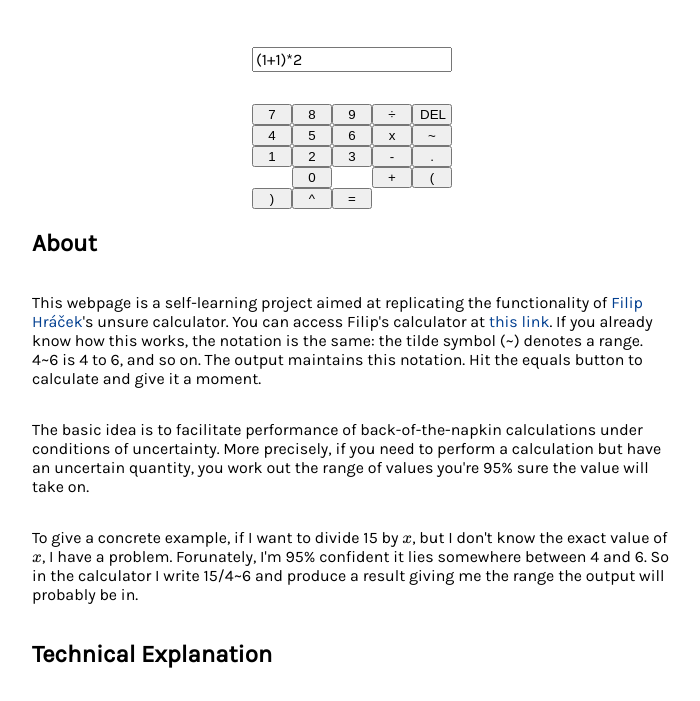
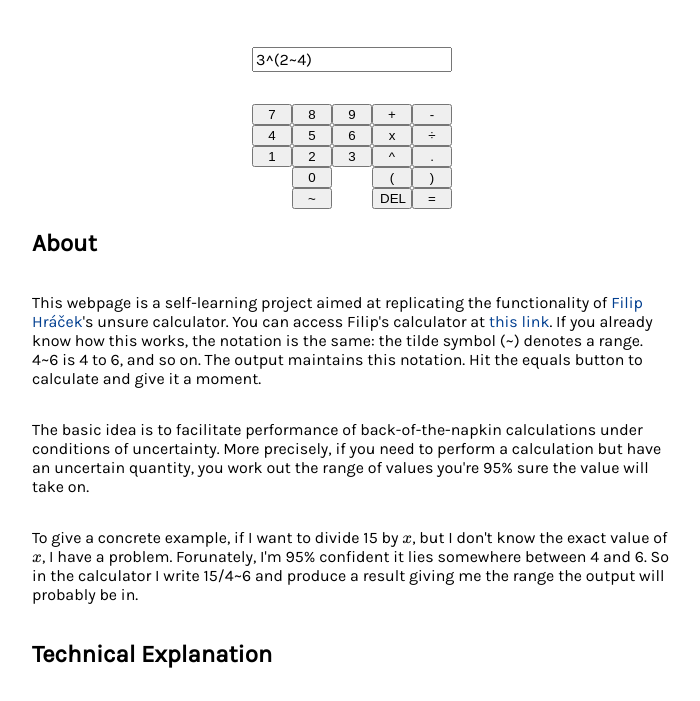
Before and after one commit to philswatton/monte-carlo-calculator, a plain HTML site: page index.html in a window 1280 px wide. Shown: the part 67-768 px from the top of the page, without its empty margins (288-988 px from the left). Drawn offline with nearby package versions, Linux system fonts and the light colour scheme.

Commit message:
moved buttons around

```diff
--- a/index.html
+++ b/index.html
@@ -37,31 +37,33 @@
             <a class="home center" href="https://philswatton.github.io/">Back to home</a>
 
             <form name="calculator" class="calculator center" id="calculator">
-                <input onKeyDown="limit()" value="(1+1)*2" name="formula" id="formula"><!--22--4.4~6+400-10~20*5-->
+                <input onKeyDown="limit()" value="3^(2~4)" name="formula" id="formula"><!--22--4.4~6+400-10~20*5-->
                 <p id="output"></p>
                 <div class="pad">
                     <button type="button" onclick="press('7')">7</button>
                     <button type="button" onclick="press('8')">8</button>
                     <button type="button" onclick="press('9')">9</button>
-                    <button type="button" onclick="press('/')">÷</button>
-                    <button type="button" onclick="del()">DEL</button>
+                    <button type="button" onclick="press('+')">+</button>
+                    <button type="button" onclick="press('-')">-</button>
                     <button type="button" onclick="press('4')">4</button>
                     <button type="button" onclick="press('5')">5</button>
                     <button type="button" onclick="press('6')">6</button>
                     <button type="button" onclick="press('*')">x</button>
-                    <button type="button" onclick="press('~')">~</button>
+                    <button type="button" onclick="press('/')">÷</button>
                     <button type="button" onclick="press('1')">1</button>
                     <button type="button" onclick="press('2')">2</button>
                     <button type="button" onclick="press('3')">3</button>
-                    <button type="button" onclick="press('-')">-</button>
+                    <button type="button" onclick="press('^')">^</button>
                     <button type="button" onclick="press('.')">.</button>
                     <span></span>
                     <button type="button" onclick="press('0')">0</button>
                     <span></span>
-                    <button type="button" onclick="press('+')">+</button>
                     <button type="button" onclick="press('(')">(</button>
                     <button type="button" onclick="press(')')">)</button>
-                    <button type="button" onclick="press('^')">^</button>
+                    <span></span>
+                    <button type="button" onclick="press('~')">~</button>
+                    <span></span>
+                    <button type="button" onclick="del()">DEL</button>
                     <button type="button" id="equals">=</button>
                 </div>
             </form>
```
